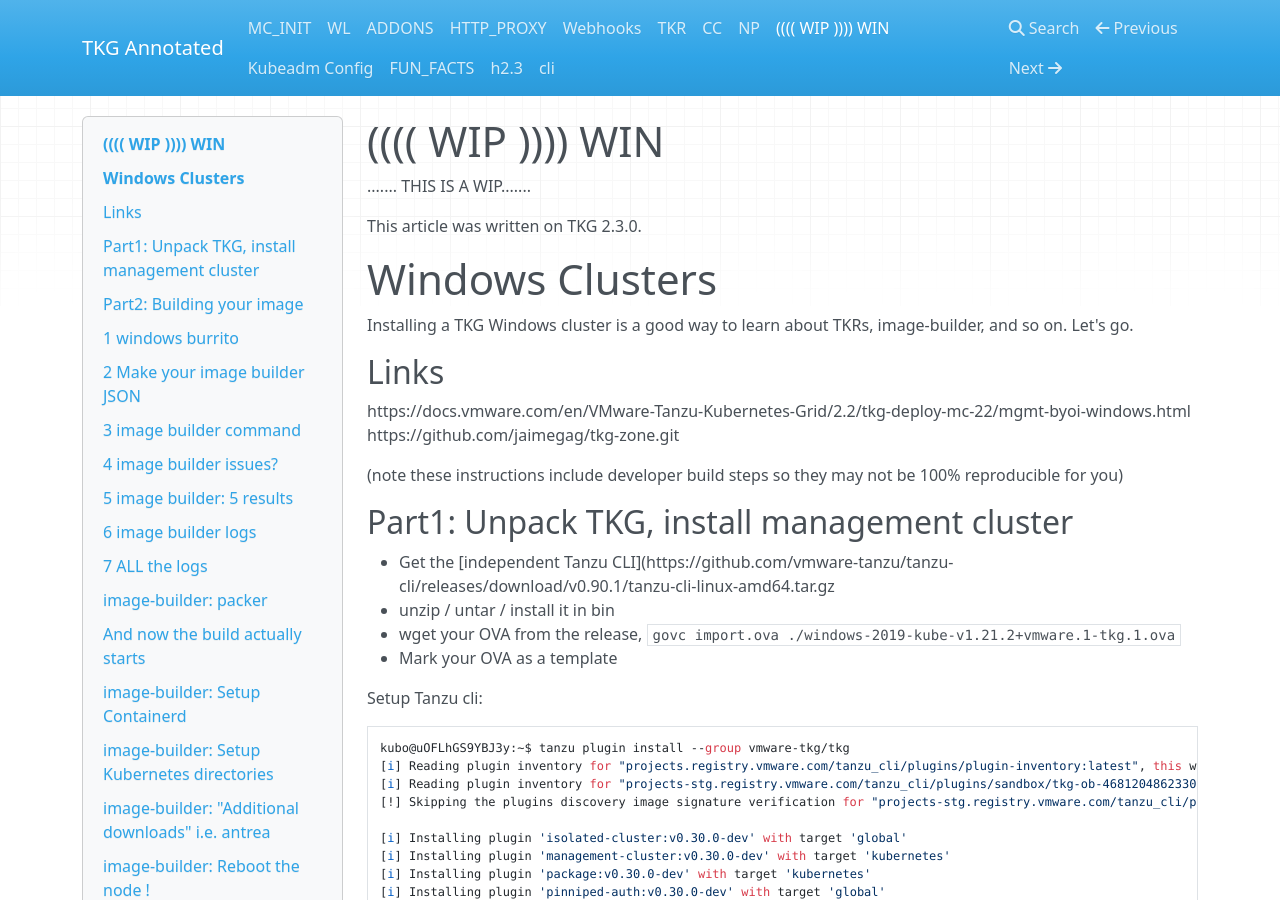
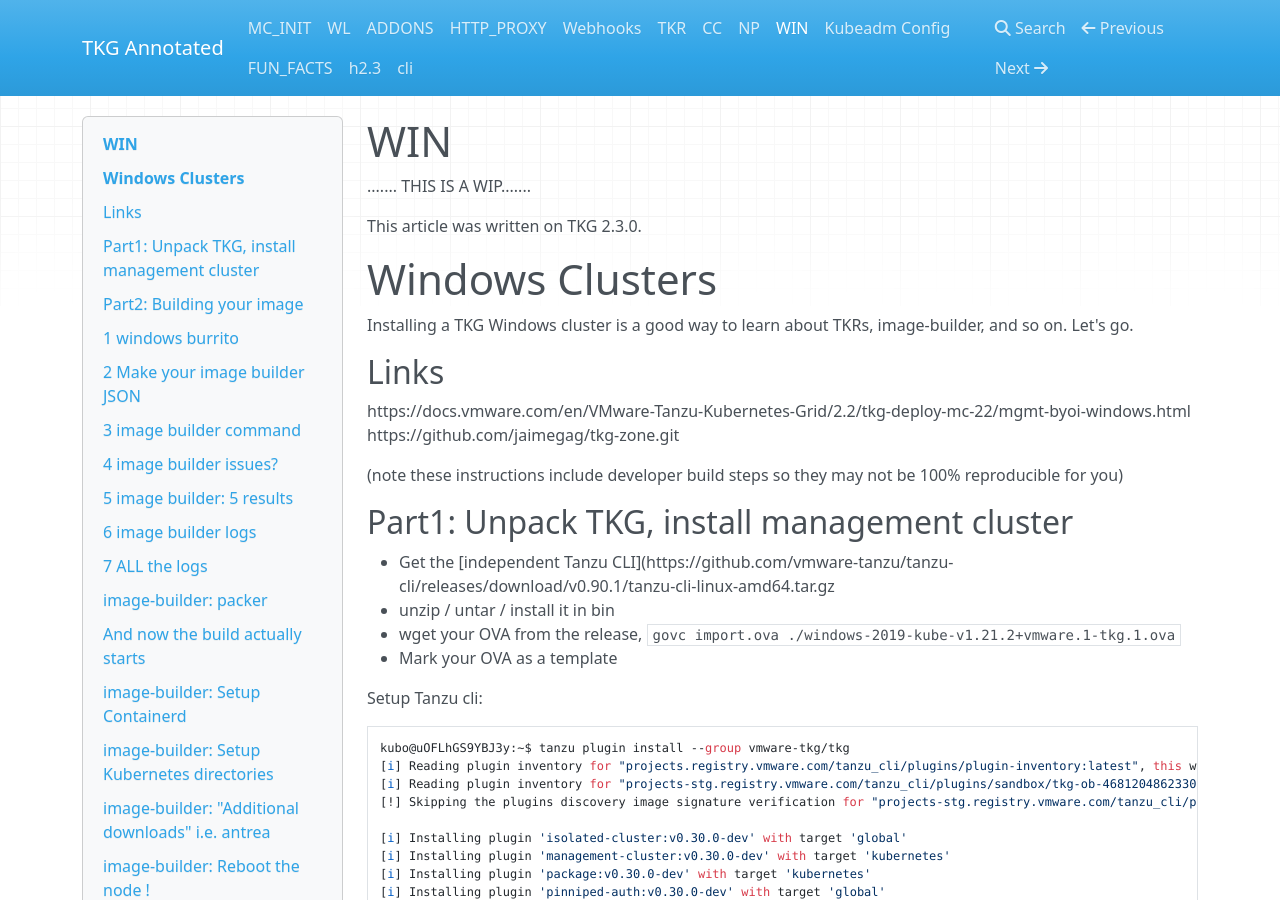
Before and after one commit to jayunit100/tanzu-install-annotated, an MkDocs documentation site: the page built from docs/z9-win.md, in a window 1280 px wide and 900 px high. Built offline with MkDocs 1.6.1, drawn with Linux system fonts in a browser that asks for light colours; nearby versions of some CDN libraries.

Commit message:
Update z9-win.md

```diff
--- a/docs/z9-win.md
+++ b/docs/z9-win.md
@@ -1,4 +1,4 @@
-# (((( WIP )))) WIN
+# WIN
 ....... THIS IS A WIP.......
 
 This article was written on TKG 2.3.0.
```
